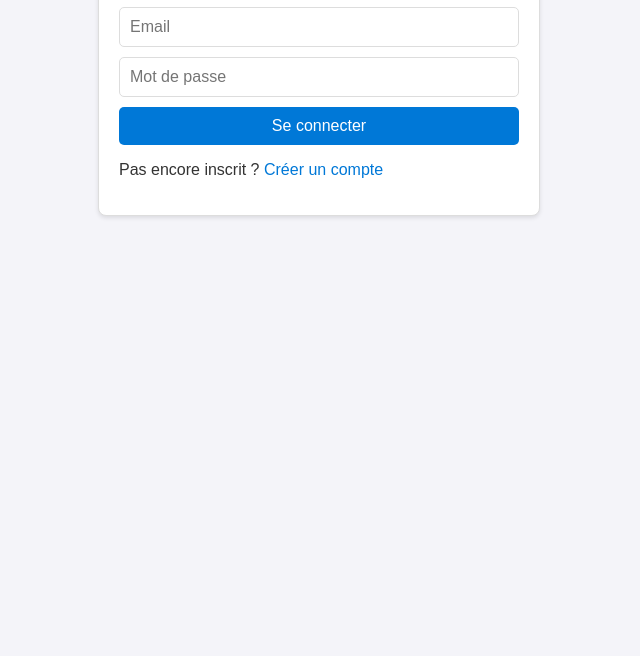
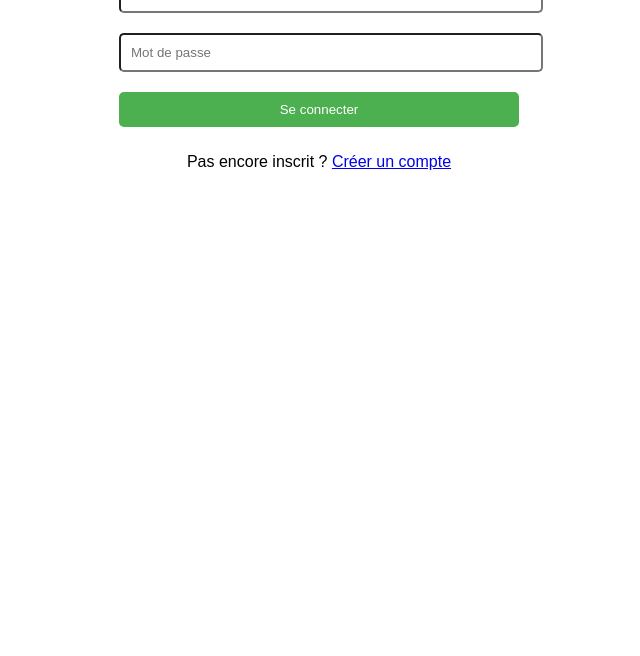
Before and after one commit to BEGY02300/Site, a plain HTML site: page index.html in a window 1280 px wide. Shown: the part 144-800 px from the top of the page, without its empty margins (321-961 px from the left). Drawn offline with Linux system fonts and the light colour scheme.

Commit message:
Update style.css

```diff
--- a/style.css
+++ b/style.css
@@ -1,72 +1,31 @@
 body {
-  margin: 0;
   font-family: Arial, sans-serif;
-  background-color: #f4f4f9;
-  color: #333;
-}
-
-.header {
-  display: flex;
-  align-items: center;
-  justify-content: center;
-  background-color: #0078D7;
-  color: white;
-  padding: 20px;
-  box-shadow: 0px 2px 4px rgba(0, 0, 0, 0.1);
-}
-
-.logo {
-  height: 50px;
-  margin-right: 15px;
-}
-
-.site-title {
-  font-size: 24px;
-  font-weight: bold;
 }
 
 #authDiv, #userHome {
   max-width: 400px;
-  margin: 50px auto;
+  margin: auto;
   padding: 20px;
-  border: 1px solid #ddd;
-  border-radius: 8px;
-  background-color: white;
-  box-shadow: 0px 2px 4px rgba(0, 0, 0, 0.1);
-}
-
-form {
-  display: flex;
-  flex-direction: column;
+  text-align: center;
 }
 
 input {
-  margin-bottom: 10px;
+  width: 100%;
   padding: 10px;
-  font-size: 16px;
-  border: 1px solid #ddd;
+  margin: 10px 0;
   border-radius: 5px;
 }
 
 button {
+  width: 100%;
   padding: 10px;
-  font-size: 16px;
+  margin: 10px 0;
+  border-radius: 5px;
+  background-color: #4CAF50;
   color: white;
-  background-color: #0078D7;
   border: none;
-  border-radius: 5px;
-  cursor: pointer;
 }
 
 button:hover {
-  background-color: #005BB5;
+  background-color: #45a049;
 }
-
-p a {
-  color: #0078D7;
-  text-decoration: none;
-}
-
-p a:hover {
-  text-decoration: underline;
-}
```
